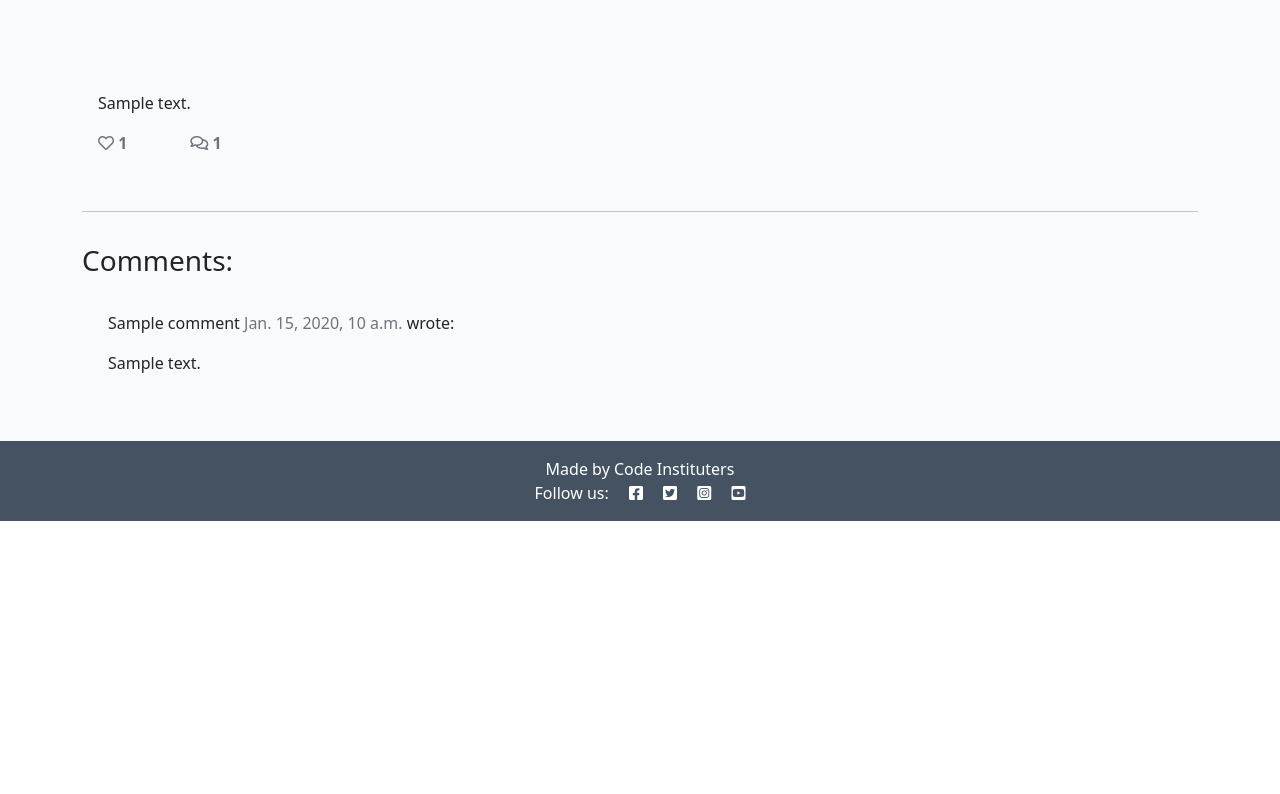
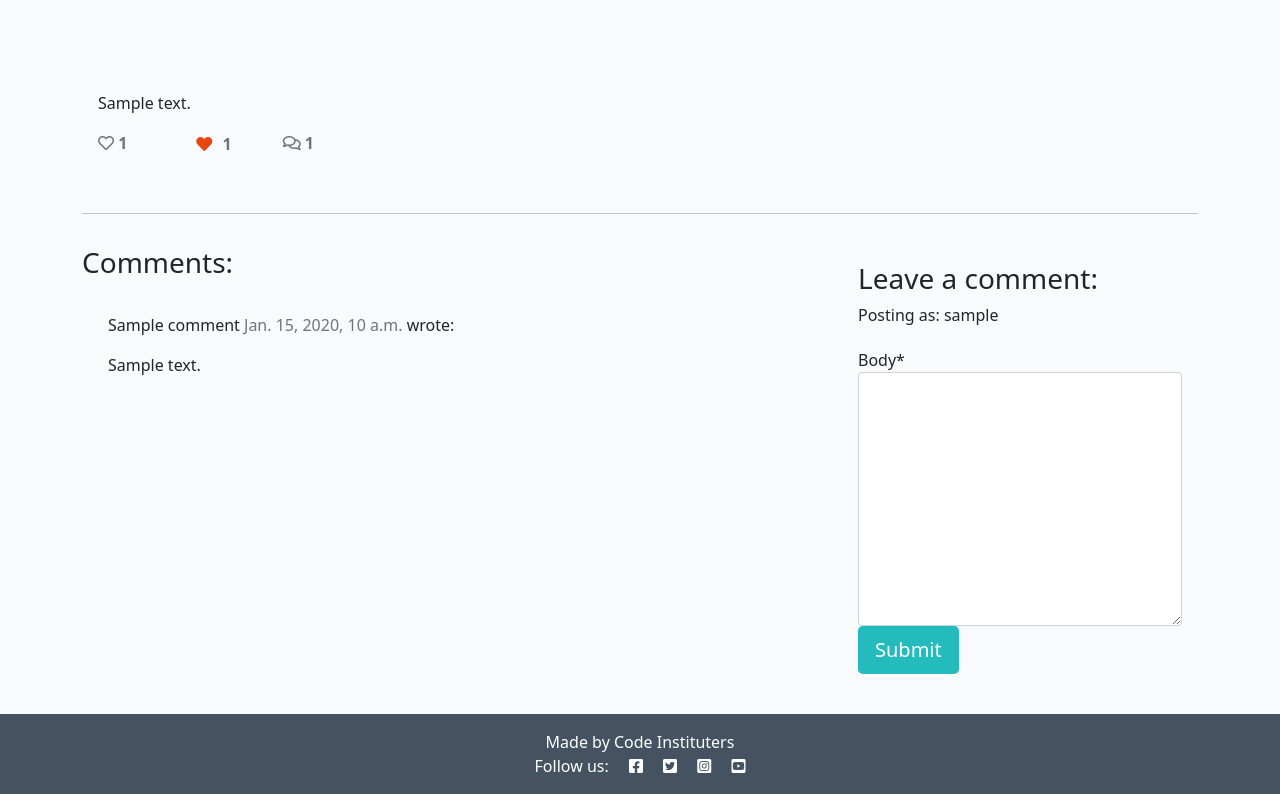
Before and after one commit to th-1982/DjangoBlog3, a Django app: a page that uses templates/base.html in a window 1280 px wide. Shown: the part 281-1075 px from the top of the page. Before the commit the page ends 802 px from the top, so only its background shows below. Run offline with Django 3.2, Linux system fonts and the light colour scheme; a user stored in the database is signed in; tables that the repository leaves empty hold one stand-in row (values such as "Sample post"); one stand-in notice (Sample message) is shown; some libraries are stand-ins or nearby versions.

Commit message:
deployment commit

```diff
--- /dev/null
+++ b/blog/forms.py
@@ -0,0 +1,8 @@
+from .models import Comment
+from django import forms
+
+
+class CommentForm(forms.ModelForm):
+    class Meta:
+        model = Comment
+        fields = ('body',)
--- a/blog/urls.py
+++ b/blog/urls.py
@@ -4,4 +4,5 @@ from django.urls import path
 urlpatterns = [
     path("", views.PostList.as_view(), name="home"),
     path('<slug:slug>/', views.PostDetail.as_view(), name='post_detail'),
+    path('like/<slug:slug>', views.PostLike.as_view(), name='post_like'),
 ]
--- a/blog/views.py
+++ b/blog/views.py
@@ -1,6 +1,8 @@
-from django.shortcuts import render, get_object_or_404
+from django.shortcuts import render, get_object_or_404, reverse
 from django.views import generic, View
+from django.http import HttpResponseRedirect
 from .models import Post
+from .forms import CommentForm
 
 
 class PostList(generic.ListView):
@@ -26,6 +28,52 @@ class PostDetail(View):
             {
                 "post": post,
                 "comments": comments,
-                "liked": liked
+                "commented": False,
+                "liked": liked,
+                "comment_form": CommentForm()
             },
         )
+
+    def post(self, request, slug, *args, **kwargs):
+        queryset = Post.objects.filter(status=1)
+        post = get_object_or_404(queryset, slug=slug)
+        comments = post.comments.filter(approved=True).order_by("-created_on")
+        liked = False
+        if post.likes.filter(id=self.request.user.id).exists():
+            liked = True
+
+        comment_form = CommentForm(data=request.POST)
+
+        if comment_form.is_valid():
+            comment_form.instance.email = request.user.email
+            comment_form.instance.name = request.user.username
+            comment = comment_form.save(commit=False)
+            comment.post = post
+            comment.save()
+        else:
+            comment_form = CommentForm()
+
+        return render(
+            request,
+            "post_detail.html",
+            {
+                "post": post,
+                "comments": comments,
+                "commented": True,
+                "liked": liked,
+                "comment_form": CommentForm()
+            },
+        )
+
+
+
+class PostLike(View):
+
+    def post(self, request, slug, *args, **kwargs):
+        post = get_object_or_404(Post, slug=slug)
+        if post.likes.filter(id=request.user.id).exists():
+            post.likes.remove(request.user)
+        else:
+            post.likes.add(request.user)
+
+        return HttpResponseRedirect(reverse('post_detail', args=[slug]))
--- a/codestar/urls.py
+++ b/codestar/urls.py
@@ -21,5 +21,6 @@ urlpatterns = [
     path('admin/', admin.site.urls),
     path('summernote/', include('django_summernote.urls')),
     path("", include("blog.urls"), name="blog-urls"),
+    path("accounts/", include("allauth.urls")),
 
 ]
--- a/requirements.txt
+++ b/requirements.txt
@@ -3,8 +3,14 @@ cloudinary==1.36.0
 dj-database-url==0.5.0
 dj3-cloudinary-storage==0.0.6
 Django==3.2.22
+django-allauth==0.58.1
+django-crispy-forms==1.14.0
 django-summernote==0.8.20.0
 gunicorn==21.2.0
+oauthlib==3.2.2
 psycopg2==2.9.9
+PyJWT==2.8.0
+python3-openid==3.2.0
 pytz==2023.3.post1
+requests-oauthlib==1.3.1
 sqlparse==0.4.4
--- a/templates/base.html
+++ b/templates/base.html
@@ -39,14 +39,14 @@
                     </li>
                     {% if user.is_authenticated %}
                     <li class="nav-item">
-                        <a class="nav-link" href="#">Logout</a>
+                        <a class="nav-link" href="{% url 'account_logout' %}">Logout</a>
                     </li>
                     {% else %}
                     <li class="nav-item">
-                        <a class="nav-link" href="#">Register</a>
+                        <a class="nav-link" href="{% url 'account_signup' %}">Register</a>
                     </li>
                     <li class="nav-item">
-                        <a class="nav-link" href="#">Login</a>
+                        <a class="nav-link" href="{% url 'account_login' %}">Login</a>
                     </li>
                     {% endif %}
                 </ul>
@@ -56,6 +56,19 @@
             </div>
         </div>
     </nav>
+
+    <div class="container">
+        <div class="row">
+            <div class="col-md-8 offset-md-2">
+                {% for message in messages %}
+                <div class="alert {{ message.tags }} alert-dismissible fade show" id="msg" role="alert">
+                    {{ message | safe }}
+                    <button type="button" class="btn-close" data-bs-dismiss="alert" aria-label="Close"></button>
+                </div>
+                {% endfor %}
+            </div>
+        </div>
+    </div>
 
     <main class="flex-shrink-0 main-bg">
         {% block content %}
@@ -72,6 +85,13 @@
             <i class="fab fa-youtube-square ms-3"></i>
         </p>
     </footer>
+    <script>
+        setTimeout(function () {
+            let messages = document.getElementById('msg');
+            let alert = new bootstrap.Alert(messages);
+            alert.close();
+        }, 2500);
+    </script>
 </body>
 
 </html>
--- a/templates/post_detail.html
+++ b/templates/post_detail.html
@@ -1,4 +1,6 @@
 {% extends 'base.html' %} {% block content %}
+
+{% load crispy_forms_tags %}
 
 <div class="masthead">
     <div class="container">
@@ -35,6 +37,26 @@
                     <div class="col-1">
                         <!-- The number of likes goes before the closing strong tag -->
                         <strong class="text-secondary"><i class="far fa-heart"></i> {{ post.number_of_likes }} </strong>
+                    </div>
+                    <div class="col-1">
+                        <strong>
+                            {% if user.is_authenticated %}
+                            <form class="d-inline" action="{% url 'post_like' post.slug %}" method="POST">
+                                {% csrf_token %}
+                                {% if liked %}
+                                <button type="submit" name="blogpost_id" value="{{post.slug}}" class="btn-like"><i
+                                        class="fas fa-heart"></i></button>
+                                {% else %}
+                                <button type="submit" name="blogpost_id" value="{{post.slug}}" class="btn-like"><i
+                                        class="far fa-heart"></i></button>
+                                {% endif %}
+                            </form>
+                            {% else %}
+                            <span class="text-secondary"><i class="far fa-heart"></i></span>
+                            {% endif %}
+                            <!-- The number of likes goes before the closing strong tag -->
+                            <span class="text-secondary">{{ post.number_of_likes }} </span>
+                        </strong>
                     </div>
                     <div class="col-1">
                         {% with comments.count as total_comments %}
@@ -77,6 +99,22 @@
         <div class="col-md-4 card mb-4  mt-3 ">
             <div class="card-body">
                 <!-- For later -->
+                {% if commented %}
+                <div class="alert alert-success" role="alert">
+                    Your comment is awaiting approval
+                </div>
+                {% else %}
+                {% if user.is_authenticated %}
+
+                <h3>Leave a comment:</h3>
+                <p>Posting as: {{ user.username }}</p>
+                <form method="post" style="margin-top: 1.3em;">
+                    {{ comment_form | crispy }}
+                    {% csrf_token %}
+                    <button type="submit" class="btn btn-signup btn-lg">Submit</button>
+                </form>
+                {% endif %}
+                {% endif %}
             </div>
         </div>
     </div>
```
Also changed, not shown: codestar/settings.py (+28 -4 lines), templates/account/login.html (added, +34 -0 lines), templates/account/logout.html (added, +29 -0 lines), templates/account/signup.html (added, +31 -0 lines), media/default_image.jpg (deleted), static/css/style.css (line endings or trailing spaces).
